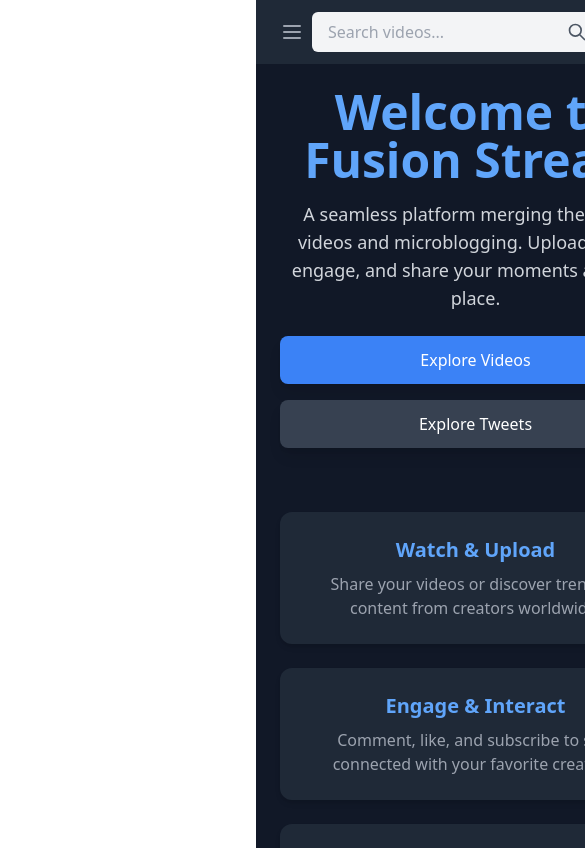
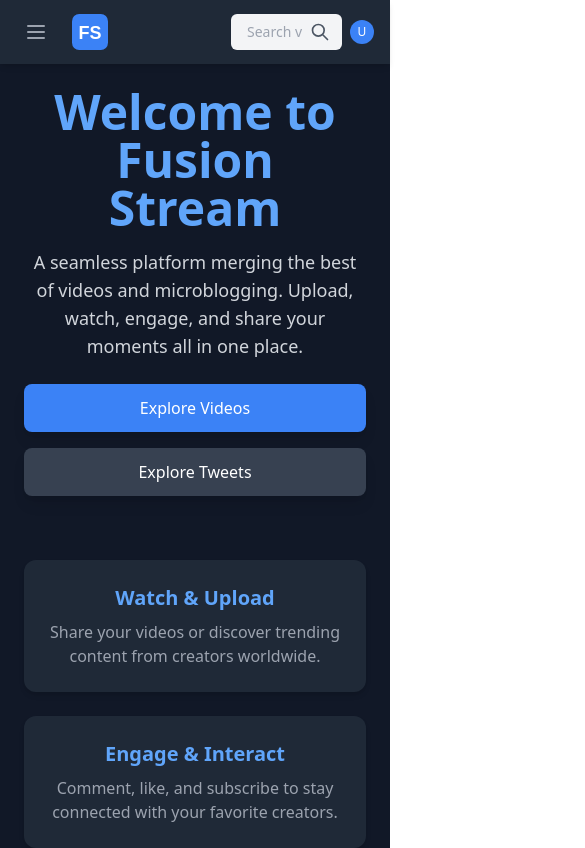
Before and after one commit to sanket-mahajan/FusionStream-Frontend, a React (Vite) app: page / in a window 390 px wide. Shown: the top 848 px of the page, 585 px wide, since content can reach past the window. Built offline with nearby package versions, Linux system fonts and the light colour scheme; no server answers.

Commit message:
feat: implement sidebar state management with Redux and update Sidebar component

```diff
--- a/src/components/layout/Layout.jsx
+++ b/src/components/layout/Layout.jsx
@@ -1,15 +1,15 @@
-import { useState } from "react";
 import Navbar from "./common/Navbar";
 import Footer from "./common/Footer";
 import Sidebar from "./common/Sidebar";
+import { useSelector } from "react-redux";
 
 const Layout = ({ children }) => {
-  const [isSidebarOpen, setIsSidebarOpen] = useState(true);
-
+  const { isSidebarOpen } = useSelector((state) => state.sidebar);
   return (
     <div className="flex min-h-screen">
-      {/* Sidebar */}
-      <Sidebar sideBarOpen={setIsSidebarOpen} />
+      <Navbar />
+
+      <Sidebar />
 
       {/* Main Content Area */}
       <div
@@ -17,13 +17,9 @@ const Layout = ({ children }) => {
           isSidebarOpen ? "ml-64" : "ml-0"
         }`}
       >
-        {/* Navbar */}
-        <Navbar />
+        {/* Main Content Wrapper */}
+        <main className="flex-grow mt-16">{children}</main>
 
-        {/* Main Content Wrapper */}
-        <main className="flex-grow ">{children}</main>
-
-        {/* Footer at the bottom */}
         <Footer />
       </div>
     </div>
--- a/src/components/layout/common/Navbar.jsx
+++ b/src/components/layout/common/Navbar.jsx
@@ -4,6 +4,12 @@ import { Link, useNavigate } from "react-router-dom";
 import useLogout from "../../auth/Logout";
 import { fetchAllVideos } from "../../../redux/slices/videoSlice";
 import { fetchCurrentUser } from "../../../redux/slices/authSlice";
+import {
+  toggleSidebar,
+  closeSidebar,
+} from "../../../redux/slices/sidebarSlice";
+import { FiChevronLeft, FiChevronRight } from "react-icons/fi";
+import Logo from "../../../assets/FusionStream.svg";
 
 const Navbar = () => {
   const [search, setSearch] = useState("");
@@ -12,6 +18,7 @@ const Navbar = () => {
   const logout = useLogout();
   const dispatch = useDispatch();
   const navigate = useNavigate();
+  const { isSidebarOpen } = useSelector((state) => state.sidebar);
   const accessToken = localStorage.getItem("accessToken");
 
   useEffect(() => {
@@ -19,6 +26,19 @@ const Navbar = () => {
       dispatch(fetchCurrentUser());
     }
   }, [dispatch, accessToken, user]);
+
+  useEffect(() => {
+    const handleResize = () => {
+      if (window.innerWidth < 780) {
+        dispatch(closeSidebar());
+      }
+    };
+
+    window.addEventListener("resize", handleResize);
+    // Check on mount
+    handleResize();
+    return () => window.removeEventListener("resize", handleResize);
+  }, [dispatch]);
 
   const handleSearch = (e) => {
     e.preventDefault();
@@ -35,11 +55,11 @@ const Navbar = () => {
   };
 
   return (
-    <header className="bg-gray-800 text-white">
+    <header className="bg-gray-800 text-white fixed top-0 left-0 w-full shadow-md z-50">
       <div className="container mx-auto px-4 sm:px-6 lg:px-8">
-        <div className="flex items-center justify-between h-16">
-          {/* Logo and Mobile Menu Button */}
-          <div className="flex items-center">
+        {/* Main Navbar */}
+        <div className="flex items-center justify-between h-16 gap-4 relative">
+          {/* Mobile Menu Button (Visible only on Mobile) */}
           <button
             onClick={() => setIsMenuOpen(!isMenuOpen)}
             className="sm:hidden p-2 rounded-md text-gray-400 hover:text-white hover:bg-gray-700 focus:outline-none"
@@ -68,10 +88,33 @@ const Navbar = () => {
               )}
             </svg>
           </button>
+
+          {/* Logo */}
+          <div className="flex items-center flex-1 sm:flex-none sm:ml-14">
+            <Link
+              to="/"
+              className="flex items-center gap-2 text-2xl font-bold hover:text-blue-400 transition-colors"
+            >
+              <img src={Logo} alt="Fusion Stream Logo" className="h-9 w-9" />
+              <span className="hidden sm:inline ml-2">Fusion Stream</span>
+            </Link>
           </div>
 
+          {/* Desktop Sidebar Toggle (Visible only on Desktop) */}
+          <button
+            onClick={() => dispatch(toggleSidebar())}
+            className="hidden sm:flex absolute top-5 bg-gray-800 rounded-full p-1.5 border border-gray-700 hover:bg-gray-700 transition-colors"
+            aria-label="Toggle sidebar"
+          >
+            {isSidebarOpen ? (
+              <FiChevronLeft className="text-white text-lg" />
+            ) : (
+              <FiChevronRight className="text-white text-lg" />
+            )}
+          </button>
+
           {/* Desktop Navigation */}
-          <nav className="hidden sm:flex space-x-4">
+          <nav className="hidden sm:flex space-x-4 mx-4">
             <NavLink to="/">Home</NavLink>
             <NavLink to="/videos">Videos</NavLink>
             <NavLink to="/playlists">Playlists</NavLink>
@@ -79,14 +122,17 @@ const Navbar = () => {
           </nav>
 
           {/* Right Section */}
-          <div className="flex items-center space-x-1">
+          <div className="flex items-center gap-2 sm:gap-3 flex-1 justify-end">
             {/* Search Bar */}
-            <form onSubmit={handleSearch} className="relative">
+            <form
+              onSubmit={handleSearch}
+              className="relative flex-1 max-w-[500px]"
+            >
               <input
                 type="text"
                 value={search}
                 placeholder="Search videos..."
-                className="rounded-md pl-4 pr-10 py-2 text-gray-900 bg-gray-100 focus:outline-none focus:ring-2 focus:ring-blue-500"
+                className="w-full rounded-md pl-4 pr-10 py-2 text-gray-900 bg-gray-100 focus:outline-none focus:ring-2 focus:ring-blue-500 text-sm sm:text-base"
                 onChange={(e) => setSearch(e.target.value)}
                 onKeyDown={handleKeyPress}
                 aria-label="Search videos"
@@ -100,10 +146,10 @@ const Navbar = () => {
               </button>
             </form>
 
-            {/* Add Video Button */}
+            {/* Add Video Button (Desktop only) */}
             <Link
               to="/videos/addVideo"
-              className="p-2 hover:bg-gray-700 rounded-full transition-colors"
+              className="p-1.5 sm:p-2 hover:bg-gray-700 rounded-full transition-colors hidden sm:flex"
               aria-label="Add new video"
             >
               <PlusIcon />
@@ -120,7 +166,7 @@ const Navbar = () => {
 
         {/* Mobile Menu */}
         {isMenuOpen && (
-          <div className="sm:hidden pb-4">
+          <div className="sm:hidden pb-4 pt-2">
             <nav className="flex flex-col space-y-2">
               <MobileNavLink to="/" onClick={() => setIsMenuOpen(false)}>
                 Home
@@ -149,7 +195,7 @@ const Navbar = () => {
 const NavLink = ({ to, children }) => (
   <Link
     to={to}
-    className="px-3 py-2 rounded-md text-sm font-medium hover:bg-gray-700 hover:text-white transition-colors"
+    className="px-3 py-2 rounded-md text-sm font-medium hover:bg-gray-700 hover:text-white transition-colors whitespace-nowrap"
   >
     {children}
   </Link>
@@ -159,7 +205,7 @@ const MobileNavLink = ({ to, children, onClick }) => (
   <Link
     to={to}
     onClick={onClick}
-    className="block px-3 py-2 rounded-md text-base font-medium hover:bg-gray-700 hover:text-white transition-colors"
+    className="block px-4 py-3 rounded-md text-base font-medium hover:bg-gray-700 hover:text-white transition-colors"
   >
     {children}
   </Link>
@@ -185,7 +231,7 @@ const SearchIcon = () => (
 const PlusIcon = () => (
   <svg
     xmlns="http://www.w3.org/2000/svg"
-    className="h-6 w-6"
+    className="h-5 w-5 sm:h-6 sm:w-6"
     viewBox="0 0 24 24"
     fill="currentColor"
   >
@@ -211,11 +257,11 @@ const ProfileSection = ({ user, accessToken, logout }) => {
           <img
             src={user.avatar}
             alt={user.name || "User avatar"}
-            className="w-8 h-8 rounded-full object-cover"
+            className="w-6 h-6 sm:w-8 sm:h-8 rounded-full object-cover"
           />
         ) : (
-          <div className="w-8 h-8 rounded-full bg-blue-500 flex items-center justify-center">
-            <span className="text-white text-sm font-medium">
+          <div className="w-6 h-6 sm:w-8 sm:h-8 rounded-full bg-blue-500 flex items-center justify-center">
+            <span className="text-white text-xs sm:text-sm font-medium">
               {user?.name?.[0]?.toUpperCase() || "U"}
             </span>
           </div>
--- a/src/components/layout/common/Sidebar.jsx
+++ b/src/components/layout/common/Sidebar.jsx
@@ -1,54 +1,17 @@
-import { useState } from "react";
+import { useSelector } from "react-redux";
 import { Link } from "react-router-dom";
-import {
-  FiHome,
-  FiUpload,
-  FiUsers,
-  FiMessageSquare,
-  FiChevronLeft,
-  FiChevronRight,
-} from "react-icons/fi";
-import Logo from "../../../assets/FusionStream.svg";
+import { FiHome, FiUpload, FiUsers, FiMessageSquare } from "react-icons/fi";
 
-const Sidebar = ({ sideBarOpen }) => {
-  const [isSidebarOpen, setIsSidebarOpen] = useState(true);
-
-  const toggleSidebar = () => {
-    setIsSidebarOpen(!isSidebarOpen);
-    sideBarOpen(!isSidebarOpen);
-  };
+const Sidebar = () => {
+  const { isSidebarOpen } = useSelector((state) => state.sidebar);
 
   return (
     <aside
-      className={`bg-gray-800 text-white h-screen fixed top-0 left-0 hidden md:block border-r border-gray-700 transition-all duration-300 ${
+      className={`bg-gray-800 text-white h-screen fixed top-16 left-0 hidden md:block border-r border-gray-700 transition-all duration-300  ${
         isSidebarOpen ? "w-64" : "w-0"
       }`}
     >
       <div className="py-4 px-6 relative h-full">
-        {/* Toggle Button */}
-        <button
-          onClick={toggleSidebar}
-          className="absolute -right-3 top-5 bg-gray-800 rounded-full p-1.5 border border-gray-700 hover:bg-gray-700 transition-colors"
-        >
-          {isSidebarOpen ? (
-            <FiChevronLeft className="text-white text-lg" />
-          ) : (
-            <FiChevronRight className="text-white text-lg" />
-          )}
-        </button>
-
-        {/* Logo */}
-        <Link
-          to="/"
-          className={`flex items-center gap-2 text-2xl font-bold mb-8 hover:text-blue-400 transition-colors ${
-            !isSidebarOpen && "justify-center"
-          }`}
-        >
-          {/* <FiFilm className="text-blue-400" /> */}
-          <img src={Logo} alt="Fusion Stream Logo" className="h-9 w-9" />
-          <span className={`${!isSidebarOpen && "hidden"}`}>Fusion Stream</span>
-        </Link>
-
         {/* Navigation */}
         <nav className="space-y-2">
           <div className="mb-6">
--- /dev/null
+++ b/src/redux/slices/sidebarSlice.js
@@ -0,0 +1,25 @@
+import { createSlice } from "@reduxjs/toolkit";
+
+const initialState = {
+  isSidebarOpen: false,
+};
+
+const sidebarSlice = createSlice({
+  name: "sidebar",
+  initialState,
+  reducers: {
+    toggleSidebar: (state) => {
+      state.isSidebarOpen = !state.isSidebarOpen;
+    },
+    closeSidebar: (state) => {
+      state.isSidebarOpen = false;
+    },
+    openSidebar: (state) => {
+      state.isSidebarOpen = true;
+    },
+  },
+});
+
+export const { toggleSidebar, closeSidebar, openSidebar } =
+  sidebarSlice.actions;
+export default sidebarSlice.reducer;
--- a/src/redux/store.js
+++ b/src/redux/store.js
@@ -7,6 +7,7 @@ import tweetReducer from "./slices/tweetSlice";
 import userReducer from "./slices/userSlice";
 import videoReducer from "./slices/videoSlice";
 import commentReducer from "./slices/commentSlice";
+import sidebarReducer from "./slices/sidebarSlice";
 
 const store = configureStore({
   reducer: {
@@ -18,6 +19,7 @@ const store = configureStore({
     comments: commentReducer,
     user: userReducer,
     video: videoReducer,
+    sidebar: sidebarReducer,
   },
   middleware: (getDefaultMiddleware) =>
     getDefaultMiddleware({
```
Lines whose indentation alone changed are shown as unchanged.
